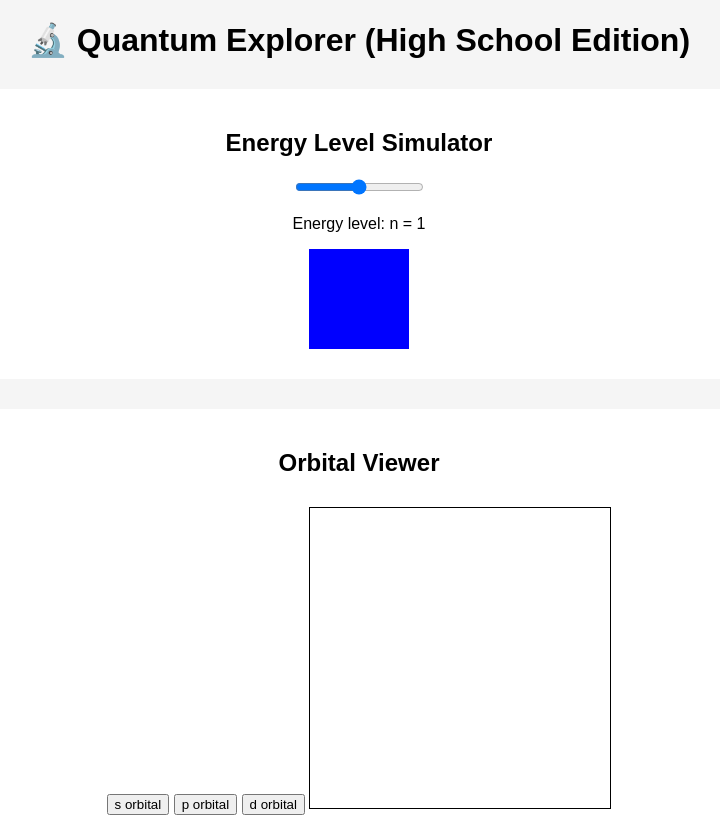
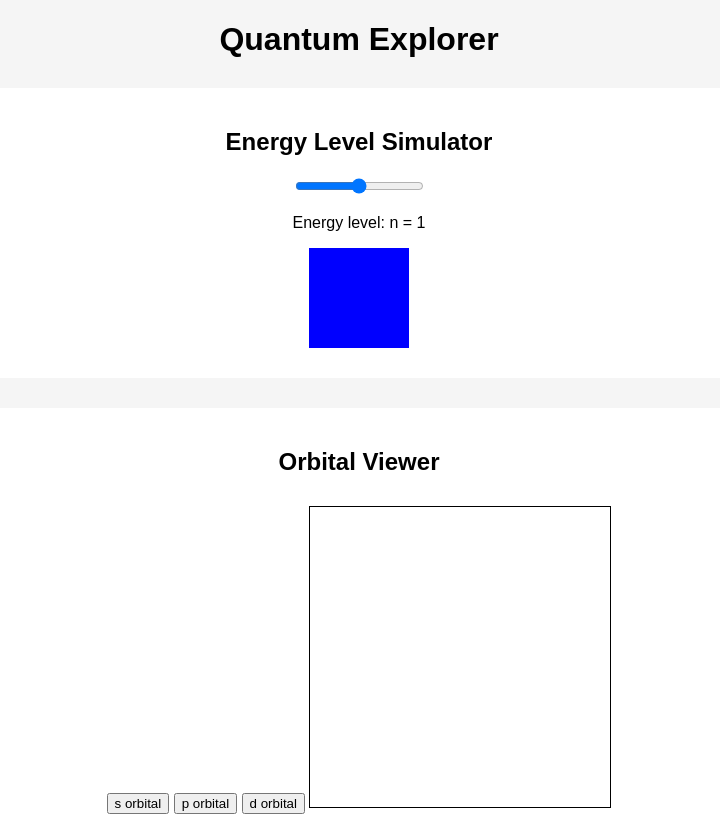
Before and after one commit to wannurfadhilahzaharim/quantum-explorer, a plain HTML site: page index.html in a window 1280 px wide. Shown: the top 818 px of the page, without its empty margins (281-1001 px from the left). Drawn offline with Linux system fonts and the light colour scheme.

Commit message:
Update index.html

```diff
--- a/index.html
+++ b/index.html
@@ -6,7 +6,7 @@
 </head>
 <body>
 
-<h1>🔬 Quantum Explorer (High School Edition)</h1>
+<h1>Quantum Explorer</h1>
 
 <!-- ENERGY LEVEL SECTION -->
 <section>
```
